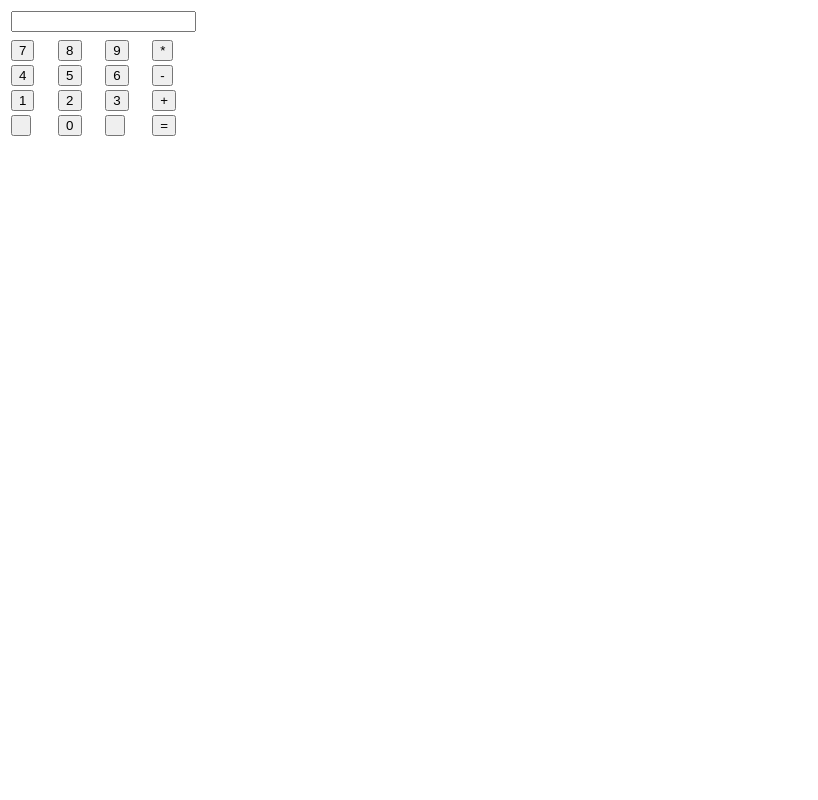
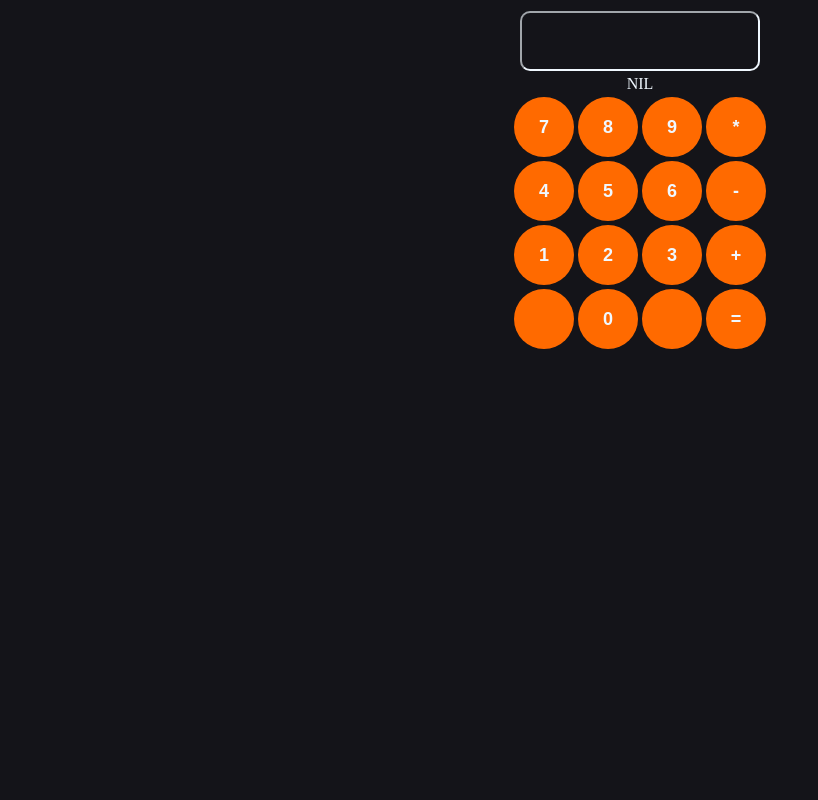
Before and after one commit to RehanShanavas/calculator_web_app, a Flask app: page / in a window 1280 px wide. Shown: the whole page, without its empty margins (0-818 px from the left). Run offline with Flask 3, Linux system fonts and the light colour scheme.

Commit message:
Added CSS styling to the html elements

```diff
--- a/templates/index.html
+++ b/templates/index.html
@@ -6,44 +6,80 @@
         src = "{{ url_for('static', filename = 'application.js')}}">
     </script>
     <style>
-        .InputButton{
-            background-color: rgb(255, 120, 0);
+        .InputButton1:hover{
+            background-color: rgb(255, 173, 66);
+            color: rgb(72, 72, 72);
+        }
+        .InputButton1{
+            background-color: rgb(255, 106, 0);
+            color: aliceblue;
+            aspect-ratio: 1;
+            height: 60px;
+            border-radius: 50%;
+            border: none;
+            text-align: center;
+            font-size: large;
+            font-weight: bold;
+        }
+        td{
+            text-align: center;
+        }
+        .Expression{
+            background-color: transparent;
+            width: auto;
+            aspect-ratio: 4;
+            color: aliceblue;
+            font-size: large;
+            border-radius: 10px;
+            border-color: aliceblue;
+        }
+        .History{
+            background-color: transparent;
+            width: auto;
+            aspect-ratio: 4;
+            color: aliceblue;
+            font-size: medium;
         }
     </style>
 </head>
 
-<body>
-    <!-- <input type = "button" onclick = "sayHello()" value = "Say Hello">  -->
-    <table id = "calculator">
+<body style="background-color: rgb(20, 20, 25);">
+    <table id = "calculator" align="center">
         <tr>
-            <td colspan="4"><input type="text" id="expression"></td>
+            <td colspan="4"><input class="Expression" type="text" id="expression"></td>
         </tr>
         <tr>
-            <td colspan="4" id="history"></td>
+            <td class="History" colspan="4" id="history">NIL</td>
+        </tr>
+        <!-- <tr>
+            <td><input class="InputButton1" type="button" onclick = "display('7')" value = "7" onkeydown="key_pressed(event)"></td>
+            <td><input class="InputButton1" type="button" onclick = "display('8')" value = "8" onkeydown="key_pressed(event)"></td>
+            <td><input class="InputButton1" type="button" onclick = "display('9')" value = "9" onkeydown="key_pressed(event)"></td>
+            <td><input class="InputButton1" type="button" onclick = "display('*')" value = "*" onkeydown="key_pressed(event)"></td>
+        </tr> -->
+        <tr>
+            <td><input class="InputButton1" type="button" onclick = "display('7')" value = "7" onkeydown="key_pressed(event)"></td>
+            <td><input class="InputButton1" type="button" onclick = "display('8')" value = "8" onkeydown="key_pressed(event)"></td>
+            <td><input class="InputButton1" type="button" onclick = "display('9')" value = "9" onkeydown="key_pressed(event)"></td>
+            <td><input class="InputButton1" type="button" onclick = "display('*')" value = "*" onkeydown="key_pressed(event)"></td>
         </tr>
         <tr>
-            <td><input type="button" onclick = "display('7')" value = "7" onkeydown="key_pressed(event)"></td>
-            <td><input type="button" onclick = "display('8')" value = "8" onkeydown="key_pressed(event)"></td>
-            <td><input type="button" onclick = "display('9')" value = "9" onkeydown="key_pressed(event)"></td>
-            <td><input type="button" onclick = "display('*')" value = "*" onkeydown="key_pressed(event)"></td>
+            <td><input class="InputButton1" type="button" onclick = "display('4')" value = "4" onkeydown="key_pressed(event)"></td>
+            <td><input class="InputButton1" type="button" onclick = "display('5')" value = "5" onkeydown="key_pressed(event)"></td>
+            <td><input class="InputButton1" type="button" onclick = "display('6')" value = "6" onkeydown="key_pressed(event)"></td>
+            <td><input class="InputButton1" type="button" onclick = "display('-')" value = "-" onkeydown="key_pressed(event)"></td>
         </tr>
         <tr>
-            <td><input type="button" onclick = "display('4')" value = "4" onkeydown="key_pressed(event)"></td>
-            <td><input type="button" onclick = "display('5')" value = "5" onkeydown="key_pressed(event)"></td>
-            <td><input type="button" onclick = "display('6')" value = "6" onkeydown="key_pressed(event)"></td>
-            <td><input type="button" onclick = "display('-')" value = "-" onkeydown="key_pressed(event)"></td>
+            <td><input class="InputButton1" type="button" onclick = "display('1')" value = "1" onkeydown="key_pressed(event)"></td>
+            <td><input class="InputButton1" type="button" onclick = "display('2')" value = "2" onkeydown="key_pressed(event)"></td>
+            <td><input class="InputButton1" type="button" onclick = "display('3')" value = "3" onkeydown="key_pressed(event)"></td>
+            <td><input class="InputButton1" type="button" onclick = "display('*')" value = "+" onkeydown="key_pressed(event)"></td>
         </tr>
         <tr>
-            <td><input type="button" onclick = "display('1')" value = "1" onkeydown="key_pressed(event)"></td>
-            <td><input type="button" onclick = "display('2')" value = "2" onkeydown="key_pressed(event)"></td>
-            <td><input type="button" onclick = "display('3')" value = "3" onkeydown="key_pressed(event)"></td>
-            <td><input type="button" onclick = "display('*')" value = "+" onkeydown="key_pressed(event)"></td>
-        </tr>
-        <tr>
-            <td><input type="button" onclick = "display(' ')" value = " " onkeydown="key_pressed(event)"></td>
-            <td><input type="button" onclick = "display('0')" value = "0" onkeydown="key_pressed(event)"></td>
-            <td><input type="button" onclick = "display(' ')" value = " " onkeydown="key_pressed(event)"></td>
-            <td><input type="button" onclick = "solve()" value = "=" onkeydown="key_pressed(event)"></td>
+            <td><input class="InputButton1" type="button" onclick = "display(' ')" value = " " onkeydown="key_pressed(event)"></td>
+            <td><input class="InputButton1" type="button" onclick = "display('0')" value = "0" onkeydown="key_pressed(event)"></td>
+            <td><input class="InputButton1" type="button" onclick = "display(' ')" value = " " onkeydown="key_pressed(event)"></td>
+            <td><input class="InputButton1" type="button" onclick = "solve()" value = "=" onkeydown="key_pressed(event)"></td>
         </tr>
     </table>
 </body>
```
